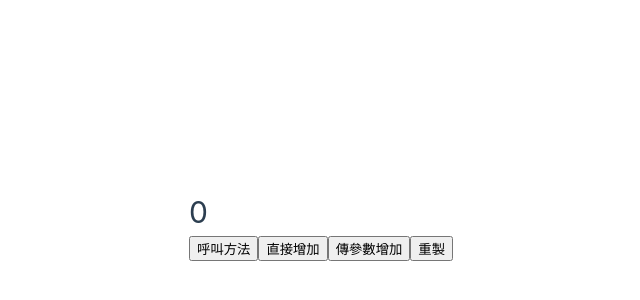
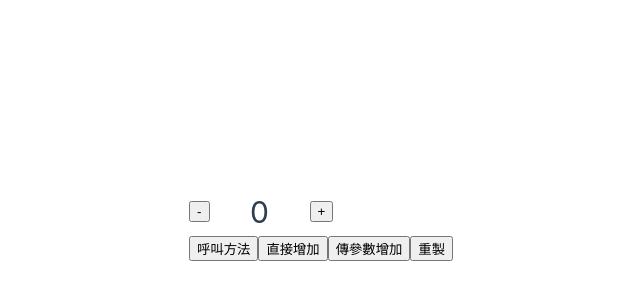
Before and after one commit to Kaibo98326/20260413, a Vue app in the folder test001/: page / in a window 1280 px wide. Shown: the part 176-476 px from the top of the page, without its empty margins (187-827 px from the left). Built offline with nearby package versions, Linux system fonts and the light colour scheme.

Commit message:
test05 增加 + - 按鈕

```diff
--- a/test001/src/test05.vue
+++ b/test001/src/test05.vue
@@ -17,7 +17,11 @@
 </script>
 <template>
     <div>
-        <h1>{{ count }}</h1>
+        <div class="row">
+            <button @click="count > 0 && count--">-</button>
+            <h1>{{ count }}</h1>
+            <button @click="count++">+</button>
+        </div>
         <button @click="handleClick">呼叫方法</button>
         <button @click="count++">直接增加</button>
         <button @click="handleClick2(5)">傳參數增加</button>
@@ -27,6 +31,7 @@
 <style scoped>
 .row{
     display: flex;
+
     align-items: center;
 
     h1{
```
